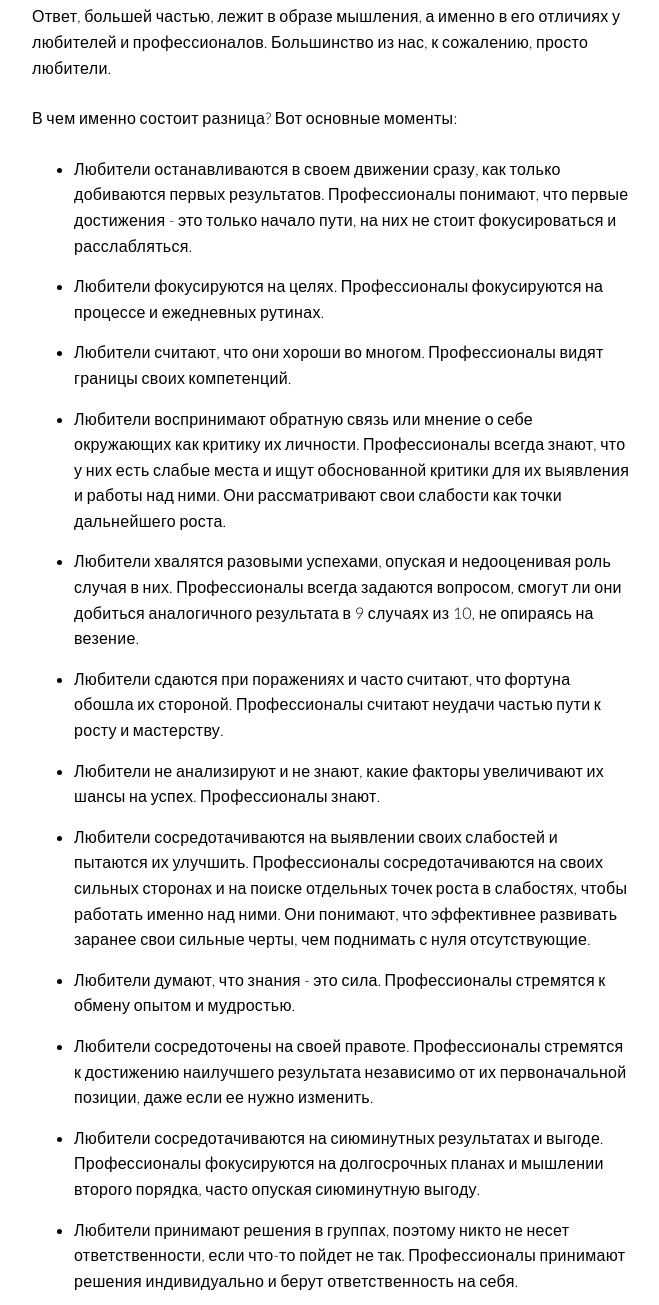
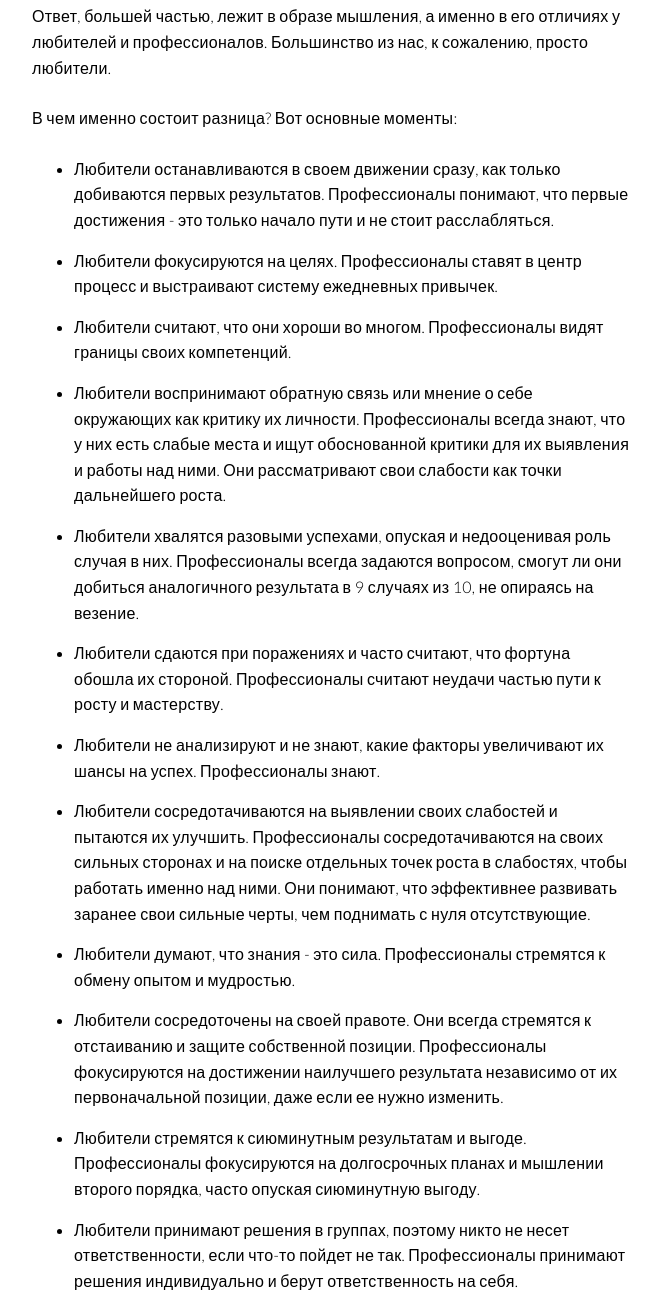
Before and after one commit to aapxx87/kvs, a website: page articles/amateurs-professionals.html in a window 1280 px wide. Shown: the part 380-1685 px from the top of the page, without its empty margins (308-967 px from the left). Drawn offline with nearby package versions, Linux system fonts and the light colour scheme.

Commit message:
Update amateurs-professionals.html

```diff
--- a/articles/amateurs-professionals.html
+++ b/articles/amateurs-professionals.html
@@ -83,8 +83,8 @@
 
 
   <ul class="article-ul">
-    <li>Любители останавливаются в своем движении сразу, как только добиваются первых результатов. Профессионалы понимают, что первые достижения - это только начало пути, на них не стоит фокусироваться и расслабляться.</li>
-    <li>Любители фокусируются на целях. Профессионалы фокусируются на процессе и ежедневных рутинах.</li>
+    <li>Любители останавливаются в своем движении сразу, как только добиваются первых результатов. Профессионалы понимают, что первые достижения - это только начало пути и не стоит расслабляться.</li>
+    <li>Любители фокусируются на целях. Профессионалы ставят в центр процесс и выстраивают систему ежедневных привычек. </li>
     <li>Любители считают, что они хороши во многом. Профессионалы видят границы своих компетенций.</li>
     <li>Любители воспринимают обратную связь или мнение о себе окружающих как критику их личности. Профессионалы всегда знают, что у них есть слабые места и ищут обоснованной критики для их выявления и работы над ними. Они рассматривают свои слабости как точки дальнейшего роста.</li>
     <li>Любители хвалятся разовыми успехами, опуская и недооценивая роль случая в них. Профессионалы всегда задаются вопросом, смогут ли они добиться аналогичного результата в 9 случаях из 10, не опираясь на везение.</li>
@@ -92,8 +92,8 @@
     <li>Любители не анализируют и не знают, какие факторы увеличивают их шансы на успех. Профессионалы знают.</li>
     <li>Любители сосредотачиваются на выявлении своих слабостей и пытаются их улучшить. Профессионалы сосредотачиваются на своих сильных сторонах и на поиске отдельных точек роста в слабостях, чтобы работать именно над ними. Они понимают, что эффективнее развивать заранее свои сильные черты, чем поднимать с нуля отсутствующие.</li>
     <li>Любители думают, что знания - это сила. Профессионалы стремятся к обмену опытом и мудростью.</li>
-    <li>Любители сосредоточены на своей правоте. Профессионалы стремятся к достижению наилучшего результата независимо от их первоначальной позиции, даже если ее нужно изменить.</li>
-    <li>Любители сосредотачиваются на сиюминутных результатах и выгоде. Профессионалы фокусируются на долгосрочных планах и мышлении второго порядка, часто опуская сиюминутную выгоду.</li>
+    <li>Любители сосредоточены на своей правоте.  Они всегда стремятся к отстаиванию и защите собственной позиции. Профессионалы фокусируются на достижении наилучшего результата независимо от их первоначальной позиции, даже если ее нужно изменить.</li>
+    <li>Любители стремятся к сиюминутным результатам и выгоде. Профессионалы фокусируются на долгосрочных планах и мышлении второго порядка, часто опуская сиюминутную выгоду.</li>
     <li>Любители принимают решения в группах, поэтому никто не несет ответственности, если что-то пойдет не так. Профессионалы принимают решения индивидуально и берут ответственность на себя.</li>
     <li>Любители часто действуют с первой мыслью, которая приходит им в голову. Профессионалы понимают, что первая идея редко бывает лучшей.</li>
     <li>Любители мыслят абсолютом. Профессионалы думают о вероятностях.</li>
```
